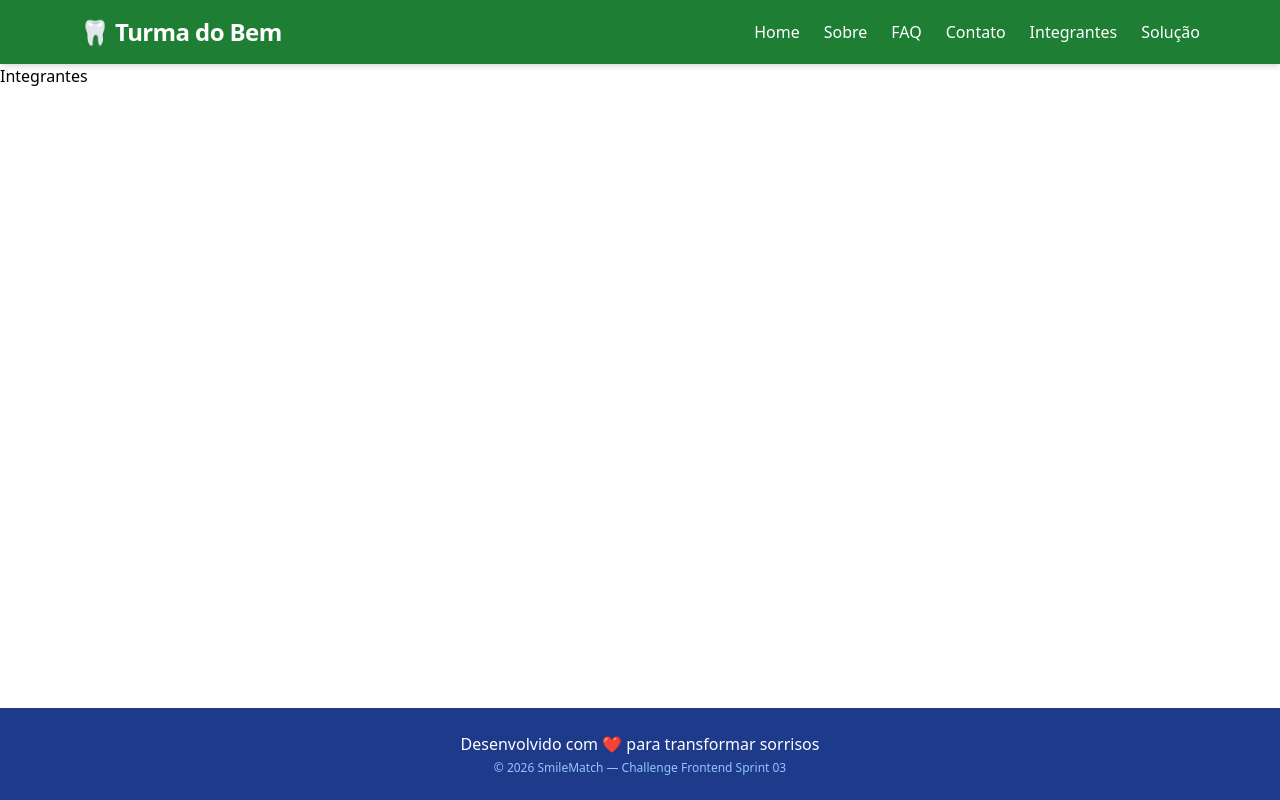
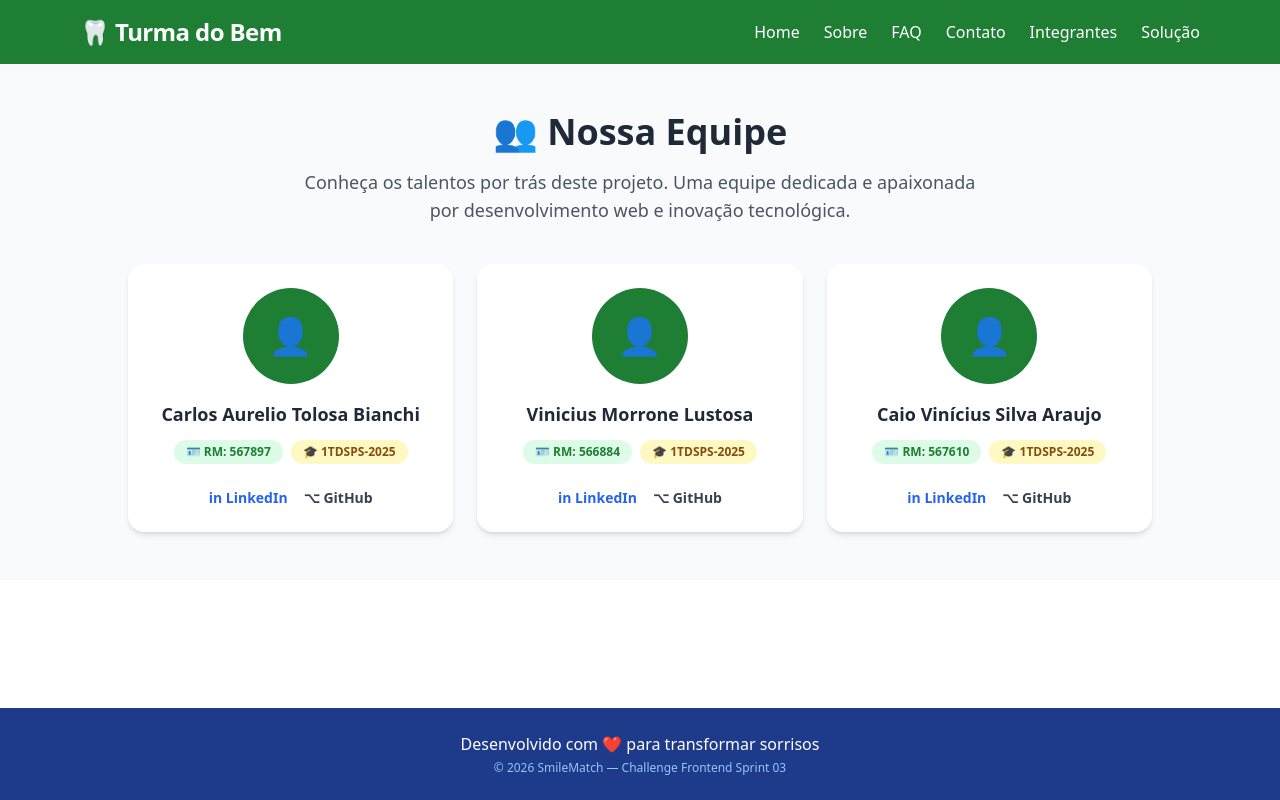
Before and after one commit to Carlos-Bianchi/Challenge-frontend-3sprint, a React (Vite) app: page /integrantes in a window 1280 px wide. Built offline with nearby package versions, Linux system fonts and the light colour scheme.

Commit message:
feat: componente ProfileCard + página Integrantes com dados reais da equipe

```diff
--- /dev/null
+++ b/src/components/ui/ProfileCard.tsx
@@ -0,0 +1,58 @@
+interface ProfileCardProps {
+  name: string
+  rm: string
+  turma: string
+  photo?: string
+  linkedin: string
+  github: string
+}
+
+export default function ProfileCard({ name, rm, turma, photo, linkedin, github }: ProfileCardProps) {
+  return (
+    <div className="bg-white rounded-2xl shadow-md p-6 flex flex-col items-center text-center hover:shadow-lg transition-shadow">
+      {/* Foto / Avatar */}
+      <div className="w-24 h-24 rounded-full bg-[#1E7E34] flex items-center justify-center mb-4 overflow-hidden">
+        {photo ? (
+          <img src={photo} alt={`Foto de ${name}`} className="w-full h-full object-cover" />
+        ) : (
+          <span className="text-4xl text-white">👤</span>
+        )}
+      </div>
+
+      {/* Nome */}
+      <h3 className="text-lg font-bold text-gray-800 mb-3">{name}</h3>
+
+      {/* Badges */}
+      <div className="flex flex-wrap justify-center gap-2 mb-4">
+        <span className="bg-green-100 text-[#1E7E34] text-xs font-semibold px-3 py-1 rounded-full">
+          🪪 RM: {rm}
+        </span>
+        <span className="bg-yellow-100 text-yellow-800 text-xs font-semibold px-3 py-1 rounded-full">
+          🎓 {turma}
+        </span>
+      </div>
+
+      {/* Links */}
+      <div className="flex gap-4 mt-auto pt-2">
+        <a
+          href={linkedin}
+          target="_blank"
+          rel="noopener noreferrer"
+          aria-label={`LinkedIn de ${name}`}
+          className="text-blue-600 hover:text-blue-800 transition-colors font-semibold text-sm flex items-center gap-1"
+        >
+          in LinkedIn
+        </a>
+        <a
+          href={github}
+          target="_blank"
+          rel="noopener noreferrer"
+          aria-label={`GitHub de ${name}`}
+          className="text-gray-700 hover:text-gray-900 transition-colors font-semibold text-sm flex items-center gap-1"
+        >
+          ⌥ GitHub
+        </a>
+      </div>
+    </div>
+  )
+}
--- a/src/pages/Integrantes.tsx
+++ b/src/pages/Integrantes.tsx
@@ -1,3 +1,70 @@
+import ProfileCard from '../components/ui/ProfileCard'
+
+interface Integrante {
+  name: string
+  rm: string
+  turma: string
+  photo?: string
+  linkedin: string
+  github: string
+}
+
+const integrantes: Integrante[] = [
+  {
+    name: 'Carlos Aurelio Tolosa Bianchi',
+    rm: '567897',
+    turma: '1TDSPS-2025',
+    linkedin: 'https://www.linkedin.com/in/carlos-bianchi-6608a3272/',
+    github: 'https://github.com/Carlos-Bianchi',
+  },
+  {
+    name: 'Vinicius Morrone Lustosa',
+    rm: '566884',
+    turma: '1TDSPS-2025',
+    linkedin: 'https://www.linkedin.com/in/vinícius-morrone-lustosa',
+    github: 'https://www.github.com/viniciusmorrone',
+  },
+  {
+    name: 'Caio Vinícius Silva Araujo',
+    rm: '567610',
+    turma: '1TDSPS-2025',
+    linkedin: 'https://www.linkedin.com/in/caio-vinicius-silva-araujo',
+    github: 'https://github.com/caiovinicius',
+  },
+]
+
 export default function Integrantes() {
-  return <div>Integrantes</div>
+  return (
+    <div className="bg-gray-50 py-12 px-4">
+      <div className="max-w-5xl mx-auto space-y-10">
+
+        {/* Título */}
+        <section className="text-center">
+          <h1 className="text-3xl md:text-4xl font-bold text-gray-800 mb-4">
+            👥 Nossa Equipe
+          </h1>
+          <p className="text-base md:text-lg text-gray-600 leading-relaxed max-w-2xl mx-auto">
+            Conheça os talentos por trás deste projeto. Uma equipe dedicada e apaixonada por
+            desenvolvimento web e inovação tecnológica.
+          </p>
+        </section>
+
+        {/* Grid de cards */}
+        <section className="grid grid-cols-1 md:grid-cols-3 gap-6">
+          {integrantes.map((integrante) => (
+            <ProfileCard
+              key={integrante.rm}
+              name={integrante.name}
+              rm={integrante.rm}
+              turma={integrante.turma}
+              photo={integrante.photo}
+              linkedin={integrante.linkedin}
+              github={integrante.github}
+            />
+          ))}
+        </section>
+
+      </div>
+    </div>
+  )
 }
```
